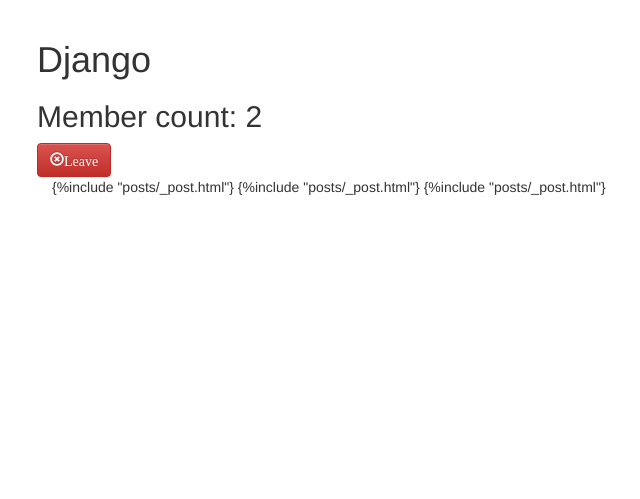
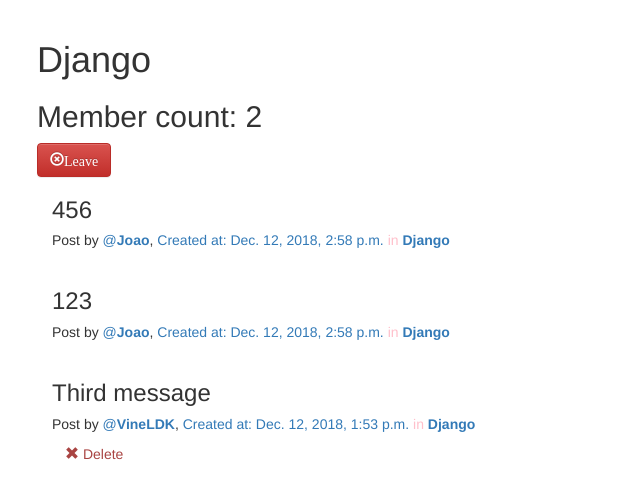
Before and after one commit to ViniciusPradoV/simplesocial, a Django app: page /groups/posts/in/django/ in a window 1280 px wide. Shown: the part 52-551 px from the top of the page, without its empty margins (33-673 px from the left). Run offline with Django 3.2, Linux system fonts and the light colour scheme; a user stored in the database is signed in; data comes from the database, SQL or seed files in the repository; both versions use the stored data as it was after the commit; some libraries are stand-ins or nearby versions.

Commit message:
_post template operational, minor changes, .gitignore added

```diff
--- a/groups/templates/groups/group_detail.html
+++ b/groups/templates/groups/group_detail.html
@@ -27,8 +27,8 @@
 {% if group.posts.count == 0 %}
   <h2>No posts in this group yet!</h2>
 {% else %}
-  {% for posts in group.posts.all %}
-    {%include "posts/_post.html"}
+  {% for post in group.posts.all %}
+    {% include "posts/_post.html" %}
   {% endfor %}
 {% endif %}
 </div>
--- a/groups/templates/groups/group_list.html
+++ b/groups/templates/groups/group_list.html
@@ -6,7 +6,7 @@
   <div class="content">
 {% if user.is_authenticated %}
   <h2>Welcome Back
-  <a href="{url 'posts:for_user' username=user.username %}">
+  <a href="{% url 'posts:for_user' username=user.username %}">
     @{{user.username}}</a>
   </h2>
 {% endif %}
@@ -36,8 +36,8 @@
         {{group.description_html|safe}}
         <div class="row">
           <div class="col-md-4">
-            <span class="badge">{{group.members.count}}</span>
-            member{{group.members.count|pluralize}}
+            <span class="badge">{{group.member.count}}</span>
+            member{{group.member.count|pluralize}}
 
           </div>
             <div class="col-md-4">
--- a/posts/templates/posts/_post.html
+++ b/posts/templates/posts/_post.html
@@ -1,18 +1,20 @@
 <div class="post media">
-  <h3>{{post.message_html}}</h3>
+  <h3>{{post.message_html|safe}}</h3>
   <div class="media-body">
-    <strong>{{post.user.username}}</strong>
     <h5 class="media-heading">
     <span class="username">
-      <a href="{% url 'post:for_user' username=post.user.username %}"></a>
+      Post by<a href="{% url 'posts:for_user' username=post.user.username %}"> @<strong>{{ post.user.username }}</strong></a>,
     </span>
     <time class="time">
-      <a href="{% url 'posts:single' username=post.user.username pk = post.pk %}"></a>
+      <a href="{% url 'posts:single' username=post.user.username pk=post.pk %}"> Created at: {{ post.created_at }}</a>
     </time>
+    {% if post.group %}
+    <span class="group-name">in <a href="{% url 'groups:single' slug=post.group.slug %}"><strong>{{ post.group.name }}</strong></a></span>
+    {% endif %}
     </h5>
     <div class="media-footer">
       {% if user.is_authenticated and post.user == user %}
-      <a href="{% url 'post:delete' pk=post.pk %}" title="delete" class="btn btn-simple">
+      <a href="{% url 'posts:delete' pk=post.pk %}" title="delete" class="btn btn-simple">
         <span class="glyphicon glyphicon-remove text-danger" aria-hidden='true'></span>
         <span class="text-danger icon-label">Delete</span>
       </a>
--- a/posts/templates/posts/post_confirm_delete.html
+++ b/posts/templates/posts/post_confirm_delete.html
@@ -1,4 +1,4 @@
-{% extends "posts/post_base.html" %}
+{% extends 'posts/post_base.html' %}
 
 {% block post_content %}
 <h3>Are you sure you want to delete this post?</h3>
@@ -9,6 +9,6 @@
 <form  method="post">
   {% csrf_token %}
   <input class="btn btn-danger btn-large" type="submit" name="" value="Confirm Deletion">
-  <a class="btn btn-simple btn-large btn-default" href="{% url 'posts:single' username=post.user.username %}">Cancel</a>
+  <a class="btn btn-simple btn-large btn-default" href="{% url 'posts:single' username=user.username pk=object.pk %}">Cancel</a>
 </form>
 {% endblock %}
--- a/posts/templates/posts/user_post_list.html
+++ b/posts/templates/posts/user_post_list.html
@@ -2,7 +2,8 @@
 
 {% block prepost %}
 <div class="col-md-4">
-  <h1>@{{post_user.username}}</h1>
+  <h1>@{{ post_user.username }}</h1>
+  <p>Post History</p>
 </div>
 
 {% endblock %}
--- a/posts/urls.py
+++ b/posts/urls.py
@@ -7,7 +7,7 @@ app_name = 'posts'
 urlpatterns = [
     url(r'^$',views.PostList.as_view(), name='all'),
     url(r'new/$', views.CreatePost.as_view(), name='create'),
-    url(r'by/(?P<username>[-\w]+)', views.UserPosts.as_view(), name='for_user' ),
+    url(r'by/(?P<username>[-\w]+)/$', views.UserPosts.as_view(), name='for_user' ),
     url(r'by/(?P<username>[-\w]+)/(?P<pk>\d+)/$',views.PostDetail.as_view(), name='single'),
-    url(r'delete/(?P<pk>\d+)/$', views.DeletePost.as_view(), name='delete' ),
+    url(r'delete/(?P<pk>\d+)/$',views.DeletePost.as_view(), name='delete'),
 ]
--- /dev/null
+++ b/static/simplesocial/css/master.css
@@ -0,0 +1,3 @@
+.group-name{
+  color: pink;
+}
```
Also changed, not shown: db.sqlite3, 1 other file.
